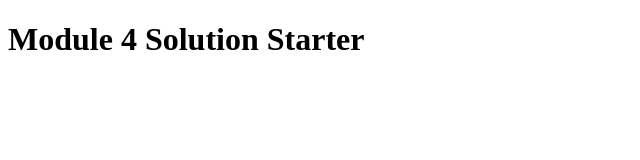
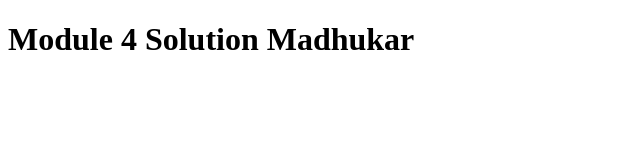
Before and after one commit to MadhukarSP/coursera-test, a plain HTML site: page mod4_solution/index.html in a window 1280 px wide. Shown: the whole page, without its empty margins (0-640 px from the left). Drawn offline with Linux system fonts and the light colour scheme.

Commit message:
Module 4 solution Madhukar

```diff
--- a/mod4_solution/index.html
+++ b/mod4_solution/index.html
@@ -2,7 +2,7 @@
 <html>
 <head>
   <meta charset="utf-8">
-  <title>Module 4 Solution Starter</title>
+  <title>Module 4 Solution Madhukar</title>
   <script>
     var names = []; // DO NOT REMOVE
   </script>
@@ -11,6 +11,6 @@
   <script src="script.js"></script>
 </head>
 <body>
-  <h1>Module 4 Solution Starter</h1>
+  <h1>Module 4 Solution Madhukar</h1>
 </body>
 </html>
```
